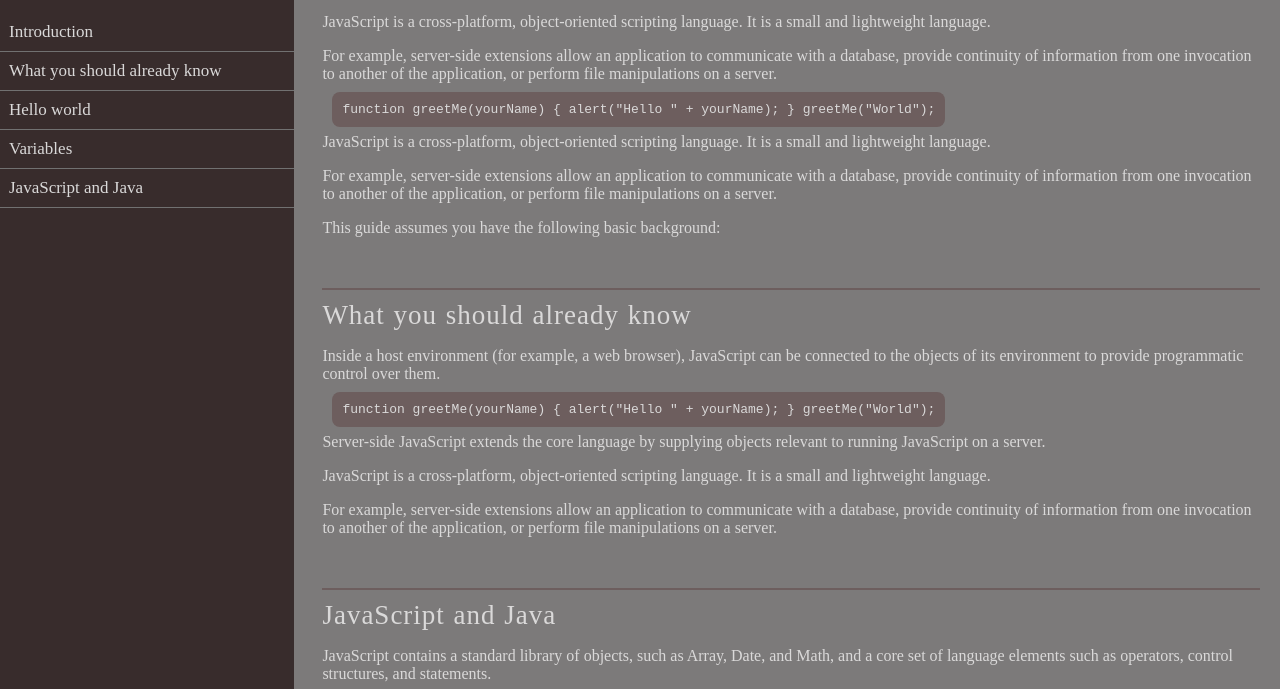
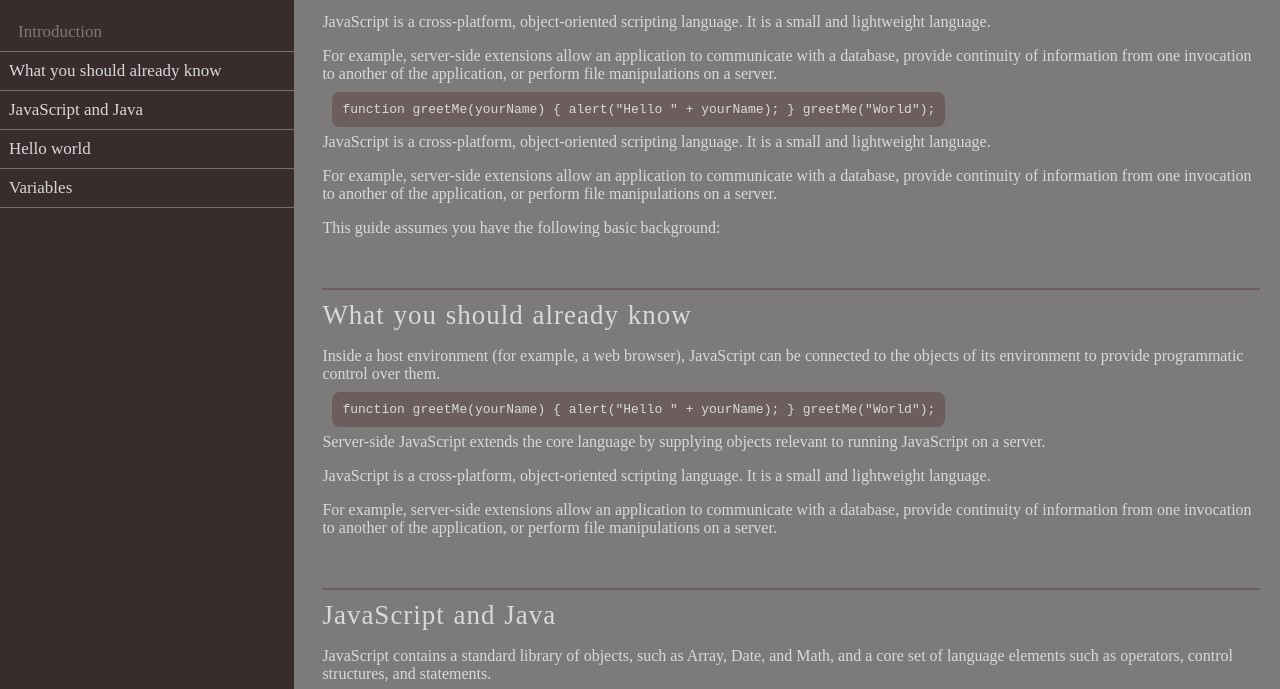
Before and after one commit to Shwetha-panjody/freecodecamp, a plain HTML site: page technicaldocumentaionpage/index.html in a window 1280 px wide. In both pictures the pointer is over the link "Introduction". Shown: the part 72-761 px from the top of the page. Drawn offline with Linux system fonts and the light colour scheme.

Commit message:
style changed

```diff
--- a/technicaldocumentaionpage/index.html
+++ b/technicaldocumentaionpage/index.html
@@ -18,14 +18,15 @@
             <a href="#What_you_should_already_know" class="nav-link">What you should already know</a>
         </section>
         <section>
+            <a href="#JavaScript_and_Java" class="nav-link">JavaScript and Java</a>
+        </section>
+        <section>
             <a href="#Hello_world" class="nav-link">Hello world</a>
         </section>
         <section>
             <a href="#Variables" class="nav-link">Variables</a>
         </section>
-        <section>
-            <a href="#JavaScript_and_Java" class="nav-link">JavaScript and Java</a>
-        </section>
+
     </nav>
 
     <main id="main-doc">
--- a/technicaldocumentaionpage/styles.css
+++ b/technicaldocumentaionpage/styles.css
@@ -9,6 +9,12 @@
     top:10px;
 
   }
+}
+.nav-link:hover
+{
+    transition: 0.5s;
+    padding: inherit;
+    color: rgb(124, 122, 122);
 }
 body
 {
```
